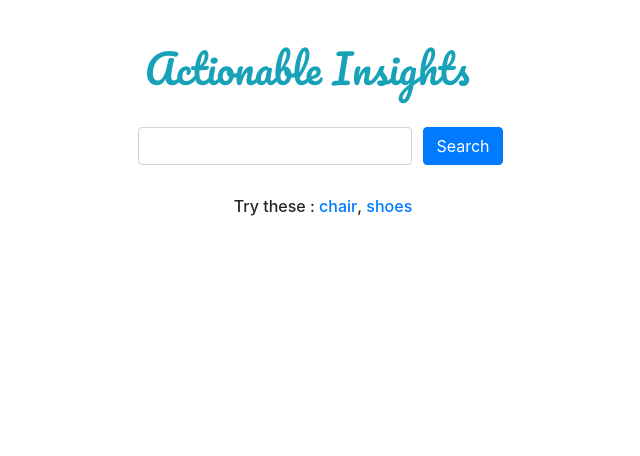
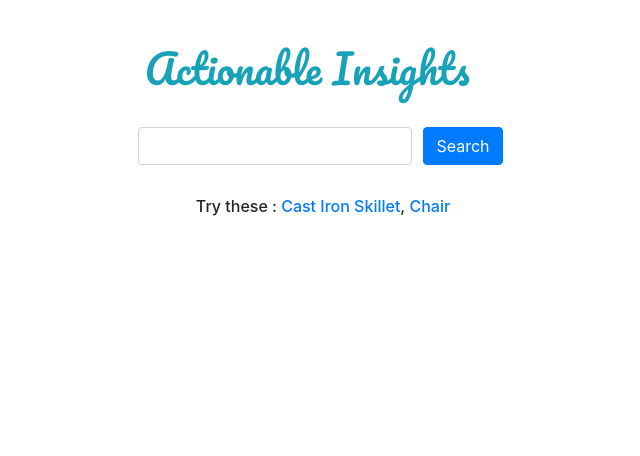
Before and after one commit to UCB-MIDS/InsightsFromReviews, a Django app: page /actionableinsight/ in a window 1280 px wide. Shown: the part 180-636 px from the top of the page, without its empty margins (317-957 px from the left). Run offline with Django 3.2, Linux system fonts and the light colour scheme; parts of the project's set-up code (start-up, migrations or seed data) failed here and were passed over; some libraries are stand-ins or nearby versions.

Commit message:
change sample query

```diff
--- a/app/ai/templates/ai/actionableinsight.html
+++ b/app/ai/templates/ai/actionableinsight.html
@@ -53,8 +53,8 @@
 	<div class="container ">
 		<h6 class="row justify-content-center align-items-center">
 			Try these :&nbsp
-			<a href="/result/chair/">chair</a>,&nbsp
-			<a href="/result/shoes/">shoes</a>
+			<a href="/result/cast_iron_skillet/">Cast Iron Skillet</a>,&nbsp
+			<a href="/result/shoes/">Chair</a>
 		</h6>
 	</div>
 
```
